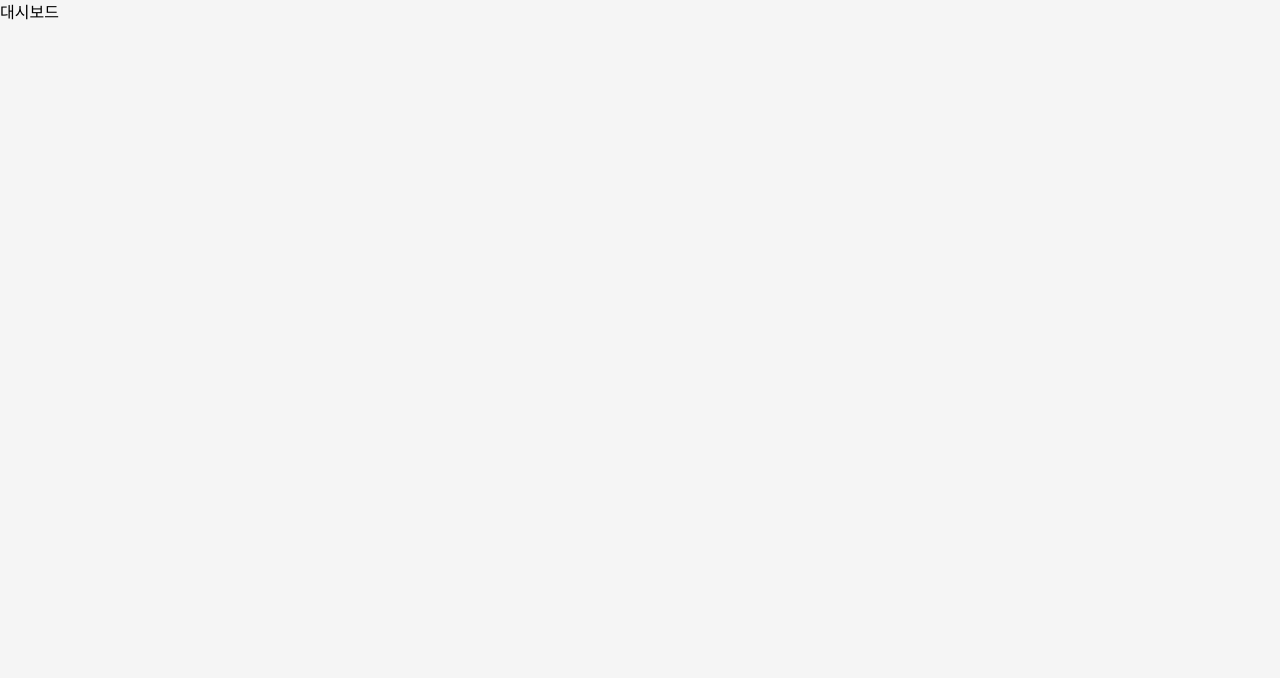
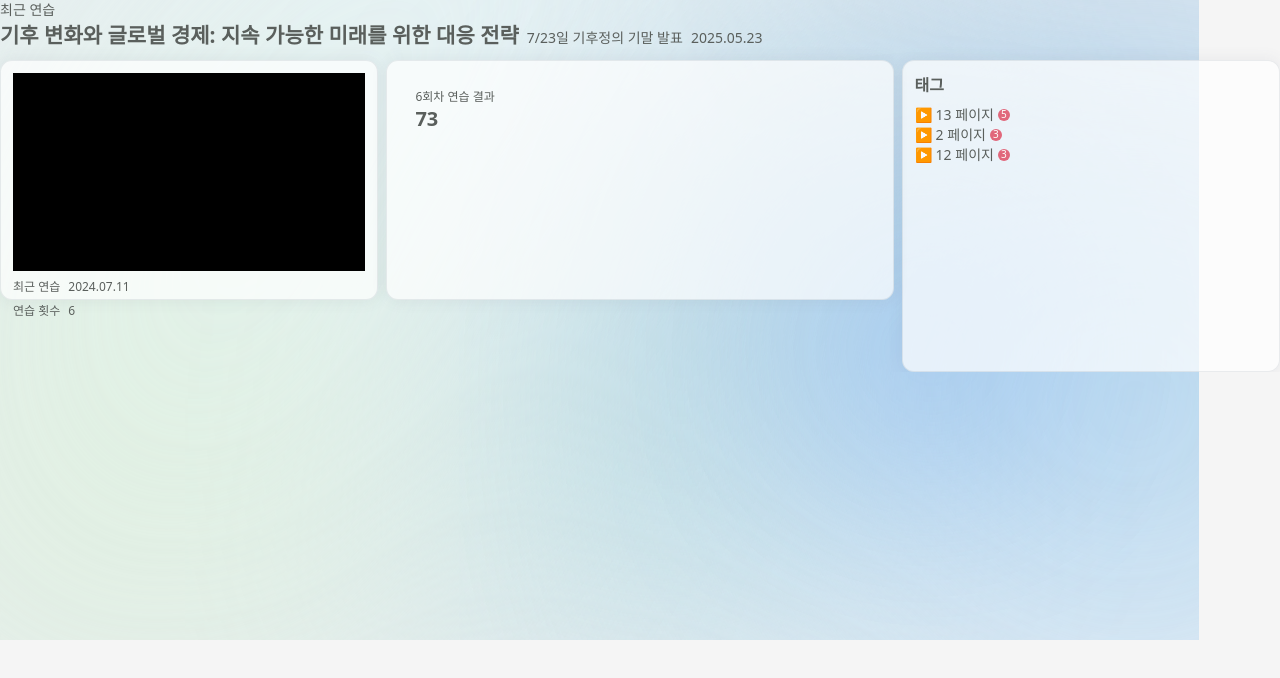
Before and after one commit to xseojungx/SPitching-FE, a React (Vite) app in the folder SPitching/: page /dashboard in a window 1280 px wide. Shown: the top 678 px of the page. Built offline with nearby package versions, Linux system fonts and the light colour scheme; a web font is replaced by a local one.

Commit message:
feat. styled component to tailwind, dashboard

```diff
--- /dev/null
+++ b/SPitching/src/components/practiceList/RecentPractice.tsx
@@ -0,0 +1,102 @@
+import { useState, useEffect } from 'react';
+import { recentPractice } from './mockdata';
+
+type TagType = { page: number; count: number; notes: string[] };
+
+const RecentPractice = () => {
+  const [tag, setTag] = useState<TagType[]>([]);
+  const [openPages, setOpenPages] = useState<number[]>([]);
+
+  useEffect(() => {
+    setTag(recentPractice.tags);
+  }, []);
+
+  const togglePage = (page: number) => {
+    setOpenPages((prev) =>
+      prev.includes(page) ? prev.filter((p) => p !== page) : [...prev, page],
+    );
+  };
+
+  const renderTagItem = (data: TagType) => {
+    const isOpen = openPages.includes(data.page);
+
+    return (
+      <div key={data.page}>
+        <div
+          className='flex cursor-pointer items-center gap-1'
+          onClick={() => togglePage(data.page)}
+        >
+          <span className='text-sm text-blue-500'>{isOpen ? '▼' : '▶'}</span>
+          <span className='text-sm text-gray-700'>{data.page} 페이지</span>
+          <div className='text-cream-50 flex h-3 w-3 items-center justify-center rounded-full bg-rose-500 text-[0.625rem] font-normal'>
+            {data.count}
+          </div>
+        </div>
+
+        {isOpen && data.notes.length > 0 && (
+          <ul className='mt-2 list-disc pl-6 text-xs font-normal text-blue-500'>
+            {data.notes.map((note, idx) => (
+              <li key={idx}>{note}</li>
+            ))}
+            <p className='mt-2 cursor-pointer text-right text-blue-500'>
+              → {data.page}페이지 부분 연습하러 가기
+            </p>
+          </ul>
+        )}
+      </div>
+    );
+  };
+
+  return (
+    <div className='grid grid-cols-10 grid-rows-[auto_240px_64px] gap-2'>
+      <div className='col-span-10 row-start-1 flex flex-col'>
+        <span className='text-sm font-normal text-gray-700'>최근 연습</span>
+        <div className='flex items-baseline gap-2'>
+          <span className='text-[21px] font-bold text-gray-700'>
+            {recentPractice.title}
+          </span>
+          <span className='text-sm font-normal text-gray-700'>
+            {recentPractice.description}
+          </span>
+          <span className='text-sm font-normal text-gray-700'>
+            {recentPractice.created}
+          </span>
+        </div>
+      </div>
+
+      <div className='col-span-3 row-start-2 flex h-full w-full flex-col gap-2 rounded-xl border border-slate-200 bg-[rgba(255,255,255,0.7)] p-3 shadow-[0px_0px_15px_1px_var(--color-shadow-100)]'>
+        <div className='aspect-[16/9] w-full bg-black' />
+        <div className='flex flex-row items-center gap-2 text-xs'>
+          <span className='font-normal text-gray-700'>최근 연습</span>
+          <span className='font-light text-gray-700'>
+            {recentPractice.metadata.lastPractice}
+          </span>
+        </div>
+        <div className='flex flex-row items-center gap-2 text-xs'>
+          <span className='font-normal text-gray-700'>연습 횟수</span>
+          <span className='font-light text-gray-700'>
+            {recentPractice.metadata.practiceCount.total}
+          </span>
+        </div>
+      </div>
+
+      <div className='relative col-span-4 row-start-2 flex h-full w-full flex-col rounded-xl border border-slate-200 bg-[rgba(255,255,255,0.7)] p-3 shadow-[0px_0px_15px_1px_var(--color-shadow-100)]'>
+        <div className='absolute m-4 flex flex-col'>
+          <span className='text-xs font-light text-gray-700'>
+            {recentPractice.metadata.practiceCount.total}회차 연습 결과
+          </span>
+          <span className='text-xl font-bold text-gray-700'>
+            {recentPractice.graph.currentScore}
+          </span>
+        </div>
+      </div>
+
+      <div className='col-span-3 row-span-2 row-start-2 flex h-full w-full flex-col rounded-xl border border-slate-200 bg-[rgba(255,255,255,0.7)] p-3 shadow-[0px_0px_15px_1px_var(--color-shadow-100)]'>
+        <span className='mb-2 text-base font-bold text-gray-700'>태그</span>
+        <div className='flex flex-col'>{tag.map(renderTagItem)}</div>
+      </div>
+    </div>
+  );
+};
+
+export default RecentPractice;
--- /dev/null
+++ b/SPitching/src/components/prep/scriptEditor/ScriptEditor.tsx
@@ -0,0 +1,11 @@
+const ScriptEditor = () => {
+  return (
+    <div className='flex-col'>
+      <div className='flex'>
+        <div className='w-[200px] h-[150px] bg-mint-500'></div>
+        <div></div>
+      </div>
+    </div>
+  );
+};
+export default ScriptEditor;
--- a/SPitching/src/pages/dashboard/Dashboard.tsx
+++ b/SPitching/src/pages/dashboard/Dashboard.tsx
@@ -1,4 +1,15 @@
+// Dashboard.tsx
+import RecentPractice from '../../components/practiceList/RecentPractice';
+
 const Dashboard = () => {
-  return <div>대시보드</div>;
+  return (
+    <div className='relative overflow-hidden'>
+      <RecentPractice />
+      <div className='pointer-events-none fixed bottom-[6.125px] -z-10 flex w-full'>
+        <div className="fixed top-0 h-[80vh] w-screen bg-[url('/assets/dashboard_bg.svg')] bg-contain bg-left-top bg-no-repeat"></div>
+      </div>
+    </div>
+  );
 };
+
 export default Dashboard;
```
Also changed, not shown: SPitching/src/components/practiceList/RecentPractice.styles.ts (added, +175 -0 lines), SPitching/src/pages/dashboard/Dashboard.styles.ts (added, +29 -0 lines).
